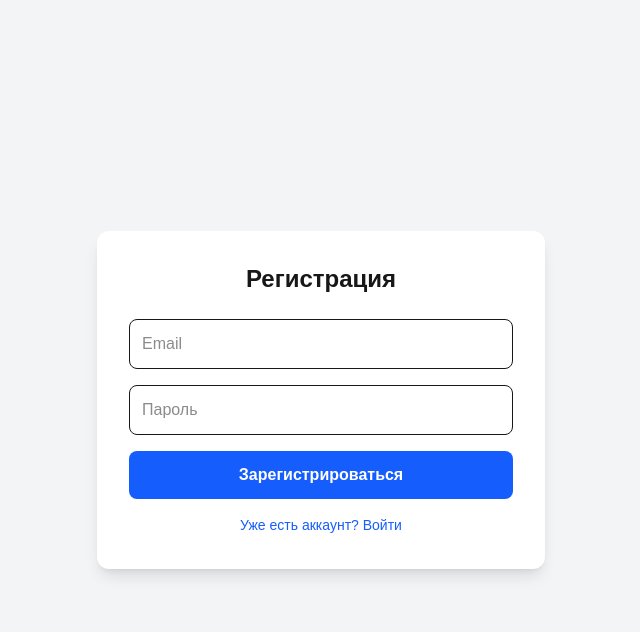
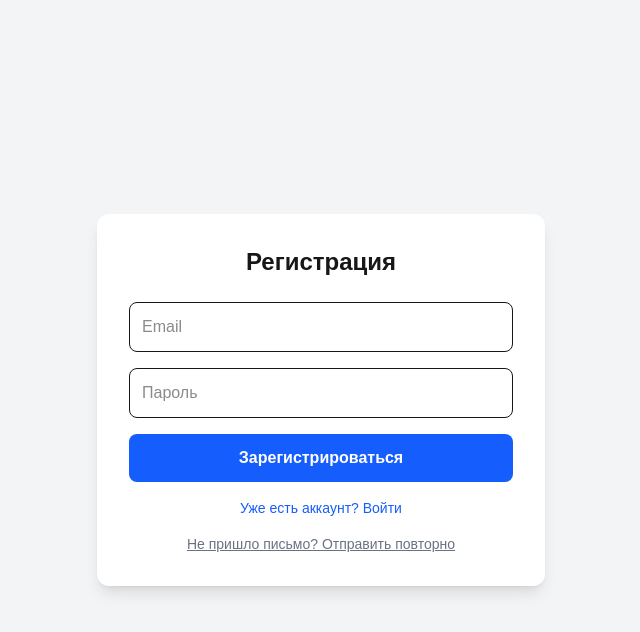
Before and after one commit to AudioDiary/audio-diary, a Next.js app: page /login in a window 1280 px wide. Both pictures are taken after a click on the button "Нет аккаунта? Создать". Shown: the top 632 px of the page, without its empty margins (319-959 px from the left). Built offline with nearby package versions, Linux system fonts and the light colour scheme.

Commit message:
added resend button

```diff
--- a/app/login/page.js
+++ b/app/login/page.js
@@ -16,10 +16,19 @@ export default function Login() {
     let error;
 
     if (isSignUp) {
-      const res = await supabase.auth.signUp({ email, password });
+      // Регистрация
+      const res = await supabase.auth.signUp({
+        email,
+        password,
+        options: {
+          // Важно: указываем, куда вернуть пользователя после клика в письме
+          emailRedirectTo: `${window.location.origin}/`
+        }
+      });
       error = res.error;
-      if (!error) alert('Проверьте почту для подтверждения регистрации!');
+      if (!error) alert('Письмо отправлено! Проверьте почту (включая Спам).');
     } else {
+      // Вход
       const res = await supabase.auth.signInWithPassword({ email, password });
       error = res.error;
       if (!error) router.push('/');
@@ -29,10 +38,33 @@ export default function Login() {
     setLoading(false);
   };
 
+  // --- НОВАЯ ФУНКЦИЯ: Повторная отправка ---
+  const handleResendEmail = async () => {
+    if (!email) {
+      alert("Сначала введите Email в поле выше.");
+      return;
+    }
+
+    setLoading(true);
+    const { error } = await supabase.auth.resend({
+      type: 'signup',
+      email: email,
+      options: {
+        emailRedirectTo: `${window.location.origin}/`
+      }
+    });
+
+    if (error) alert("Ошибка: " + error.message);
+    else alert("Письмо отправлено повторно! Проверьте почту.");
+
+    setLoading(false);
+  };
+
   return (
     <div className="flex min-h-screen items-center justify-center bg-gray-100 p-4">
       <div className="w-full max-w-md bg-white p-8 rounded-xl shadow-lg">
         <h2 className="text-2xl font-bold mb-6 text-center">{isSignUp ? 'Регистрация' : 'Вход'}</h2>
+
         <form onSubmit={handleAuth} className="space-y-4">
           <input
             type="email"
@@ -48,16 +80,30 @@ export default function Login() {
             value={password}
             onChange={e => setPassword(e.target.value)}
           />
-          <button disabled={loading} className="w-full bg-blue-600 text-white p-3 rounded-lg hover:bg-blue-700 font-bold">
-            {loading ? 'Загрузка...' : (isSignUp ? 'Зарегистрироваться' : 'Войти')}
+          <button disabled={loading} className="w-full bg-blue-600 text-white p-3 rounded-lg hover:bg-blue-700 font-bold transition">
+            {loading ? 'Обработка...' : (isSignUp ? 'Зарегистрироваться' : 'Войти')}
           </button>
         </form>
-        <button
-          onClick={() => setIsSignUp(!isSignUp)}
-          className="w-full text-center mt-4 text-blue-600 text-sm hover:underline"
-        >
-          {isSignUp ? 'Уже есть аккаунт? Войти' : 'Нет аккаунта? Создать'}
-        </button>
+
+        <div className="mt-4 flex flex-col gap-2 text-center text-sm">
+          <button
+            onClick={() => setIsSignUp(!isSignUp)}
+            className="text-blue-600 hover:underline"
+          >
+            {isSignUp ? 'Уже есть аккаунт? Войти' : 'Нет аккаунта? Создать'}
+          </button>
+
+          {/* Кнопка повторной отправки (показываем только при регистрации) */}
+          {isSignUp && (
+            <button
+              onClick={handleResendEmail}
+              className="text-gray-500 hover:text-gray-800 underline mt-2"
+              type="button"
+            >
+              Не пришло письмо? Отправить повторно
+            </button>
+          )}
+        </div>
       </div>
     </div>
   );
```
